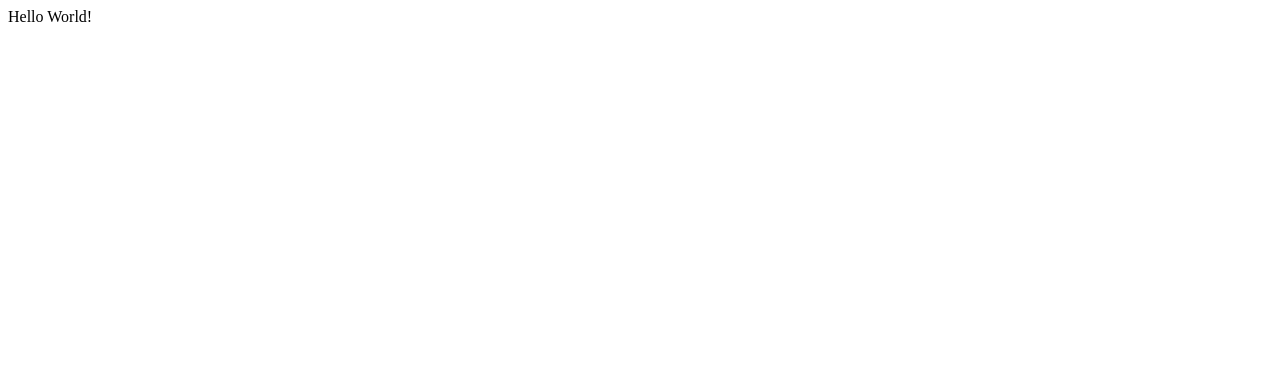
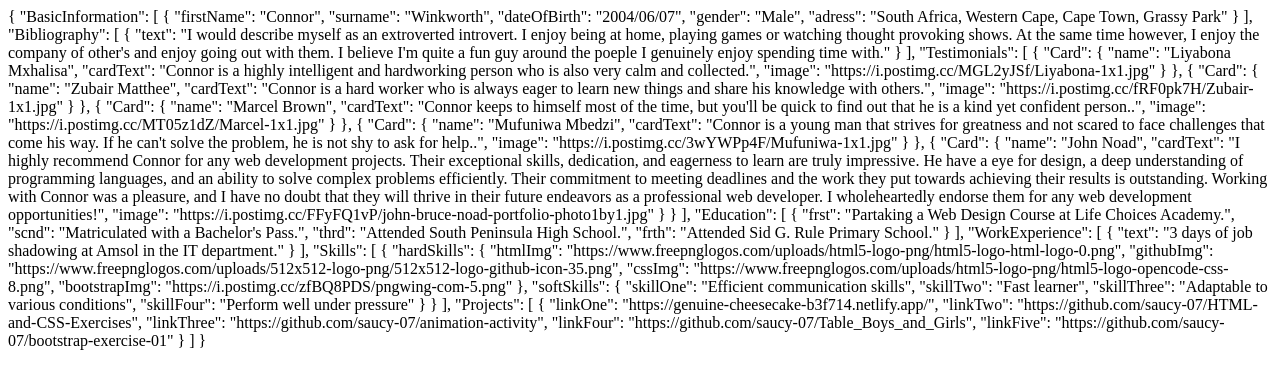
Before and after one commit to saucy-07/saucy-07.github.io, a plain HTML site: page index.html in a window 1280 px wide. Drawn offline with Linux system fonts and the light colour scheme.

Commit message:
Update index.html

```diff
--- a/index.html
+++ b/index.html
@@ -6,6 +6,96 @@
     <title>json-data</title>
 </head>
 <body>
-    Hello World!
+    {
+    "BasicInformation": [
+        {
+            "firstName": "Connor",
+            "surname": "Winkworth",
+            "dateOfBirth": "2004/06/07",
+            "gender": "Male",
+            "adress": "South Africa, Western Cape, Cape Town, Grassy Park"
+        }
+    ],
+    "Bibliography": [
+        {
+            "text": "I would describe myself as an extroverted introvert. I enjoy being at home, playing games or watching thought provoking shows. At the same time however, I enjoy the company of other's and enjoy going out with them. I believe I'm quite a fun guy around the poeple I genuinely enjoy spending time with."
+        }
+    ],
+    "Testimonials": [
+        {
+            "Card": {
+                "name": "Liyabona Mxhalisa",
+                "cardText": "Connor is a highly intelligent and hardworking person who is also very calm and collected.",
+                "image": "https://i.postimg.cc/MGL2yJSf/Liyabona-1x1.jpg"
+            }
+        },
+        {
+            "Card": {
+                "name": "Zubair Matthee",
+                "cardText": "Connor is a hard worker who is always eager to learn new things and share his knowledge with others.",
+                "image": "https://i.postimg.cc/fRF0pk7H/Zubair-1x1.jpg"
+            }
+        },
+        {
+            "Card": {
+                "name": "Marcel Brown",
+                "cardText": "Connor keeps to himself most of the time, but you'll be quick to find out that he is a kind yet confident person..",
+                "image": "https://i.postimg.cc/MT05z1dZ/Marcel-1x1.jpg"
+            }
+        },
+        {
+            "Card": {
+                "name": "Mufuniwa Mbedzi",
+                "cardText": "Connor is a young man that strives for greatness and not scared to face challenges that come his way. If he can't solve the problem, he is not shy to ask for help..",
+                "image": "https://i.postimg.cc/3wYWPp4F/Mufuniwa-1x1.jpg"
+            }
+        },
+        {
+            "Card": {
+                "name": "John Noad",
+                "cardText": "I highly recommend Connor for any web development projects. Their exceptional skills, dedication, and eagerness to learn are truly impressive. He have a eye for design, a deep understanding of programming languages, and an ability to solve complex problems efficiently. Their commitment to meeting deadlines and the work they put towards achieving their results is outstanding. Working with Connor was a pleasure, and I have no doubt that they will thrive in their future endeavors as a professional web developer. I wholeheartedly endorse them for any web development opportunities!",
+                "image": "https://i.postimg.cc/FFyFQ1vP/john-bruce-noad-portfolio-photo1by1.jpg"
+            }
+        }
+    ],
+    "Education": [
+        {
+            "frst": "Partaking a Web Design Course at Life Choices Academy.",
+            "scnd": "Matriculated with a Bachelor's Pass.",
+            "thrd": "Attended South Peninsula High School.",
+            "frth": "Attended Sid G. Rule Primary School."
+        }
+    ],
+    "WorkExperience": [
+        {
+            "text": "3 days of job shadowing at Amsol in the IT department."
+        }
+    ],
+    "Skills": [
+        {
+            "hardSkills": {
+                "htmlImg": "https://www.freepnglogos.com/uploads/html5-logo-png/html5-logo-html-logo-0.png",
+                "githubImg": "https://www.freepnglogos.com/uploads/512x512-logo-png/512x512-logo-github-icon-35.png",
+                "cssImg": "https://www.freepnglogos.com/uploads/html5-logo-png/html5-logo-opencode-css-8.png",
+                "bootstrapImg": "https://i.postimg.cc/zfBQ8PDS/pngwing-com-5.png"
+            },
+            "softSkills": {
+                "skillOne": "Efficient communication skills",
+                "skillTwo": "Fast learner",
+                "skillThree": "Adaptable to various conditions",
+                "skillFour": "Perform well under pressure"
+            }
+        }
+    ],
+    "Projects": [
+        {
+            "linkOne": "https://genuine-cheesecake-b3f714.netlify.app/",
+            "linkTwo": "https://github.com/saucy-07/HTML-and-CSS-Exercises",
+            "linkThree": "https://github.com/saucy-07/animation-activity",
+            "linkFour": "https://github.com/saucy-07/Table_Boys_and_Girls",
+            "linkFive": "https://github.com/saucy-07/bootstrap-exercise-01"
+        }
+    ]
+}
 </body>
 </html>
```
